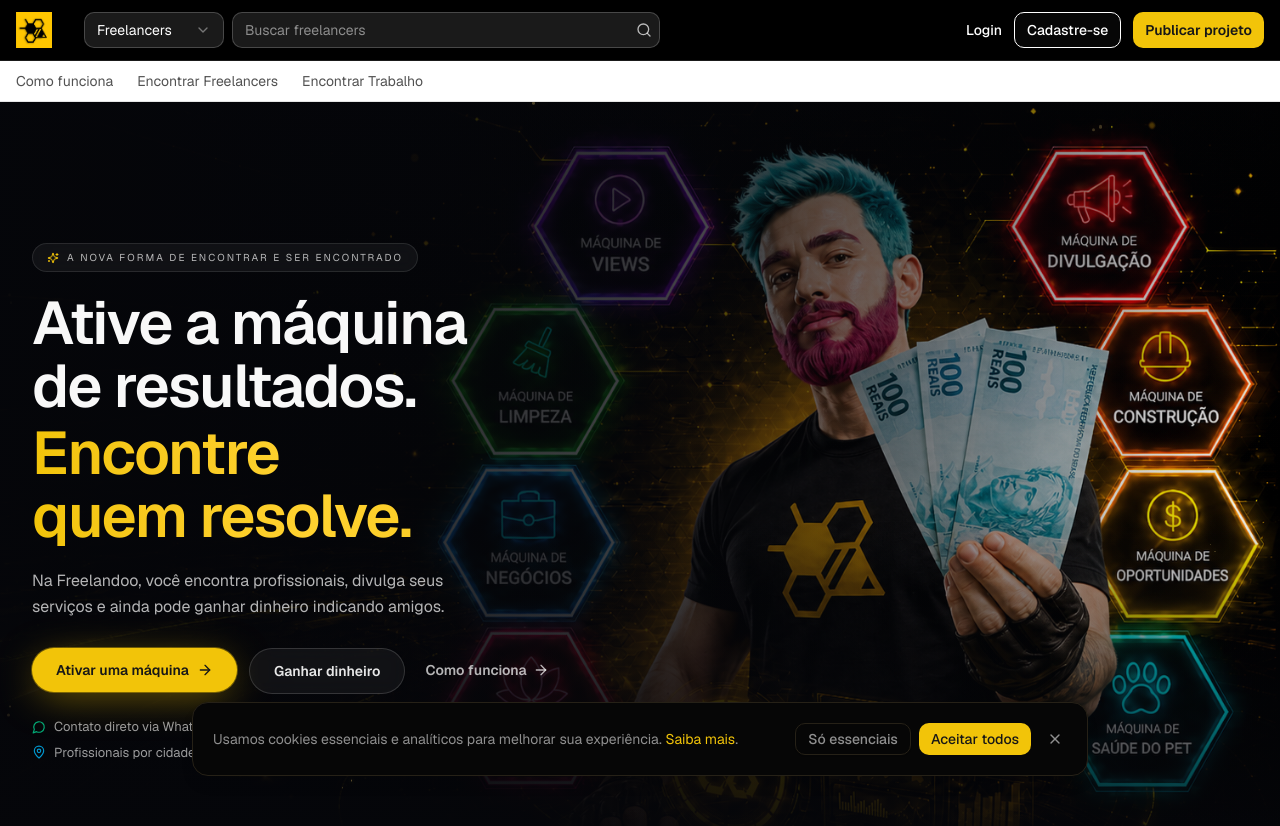
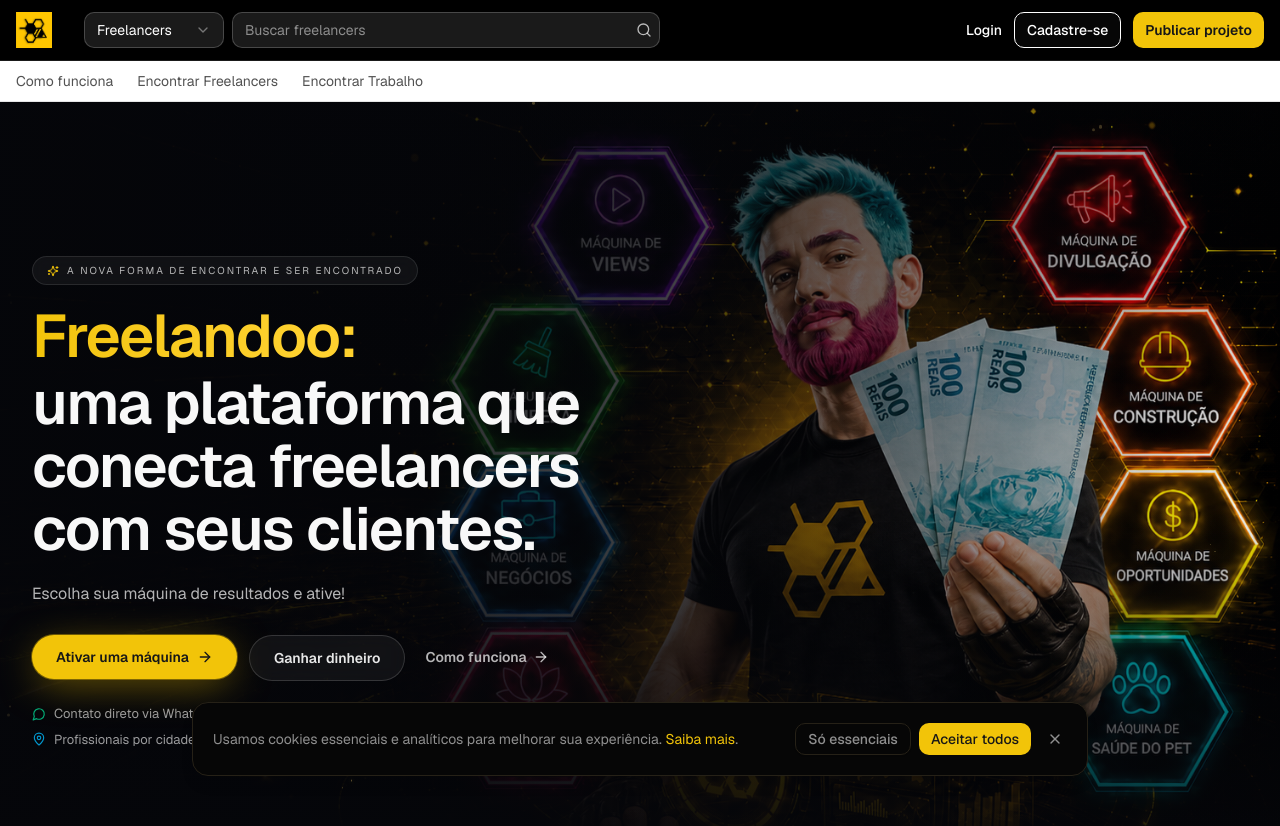
Before and after one commit to freelandoo/freelandoo-frontend, a Next.js app: page / in a window 1280 px wide. Shown: the top 826 px of the page. Built offline with nearby package versions, Linux system fonts and the light colour scheme; no server answers.

Commit message:
copy(hero): nova headline 'Freelandoo: plataforma que conecta...' + subtexto curto

```diff
--- a/components/home/machines/hero-section.tsx
+++ b/components/home/machines/hero-section.tsx
@@ -45,10 +45,10 @@ export function HeroSection() {
           <AnimatedHeadline
             className="text-balance text-3xl leading-[1.05] sm:text-4xl md:text-5xl lg:text-6xl"
             lines={[
-              "Ative a máquina de resultados.",
-              "Encontre quem resolve.",
+              "Freelandoo:",
+              "uma plataforma que conecta freelancers com seus clientes.",
             ]}
-            highlightIndex={1}
+            highlightIndex={0}
             highlightClassName="bg-gradient-to-r from-primary via-amber-300 to-primary bg-clip-text text-transparent"
           />
 
@@ -58,7 +58,7 @@ export function HeroSection() {
             transition={{ duration: 0.8, delay: 0.5 }}
             className="mt-5 max-w-md text-pretty text-sm text-white/70 md:text-base md:leading-relaxed"
           >
-            Na Freelandoo, você encontra profissionais, divulga seus serviços e ainda pode ganhar dinheiro indicando amigos.
+            Escolha sua máquina de resultados e ative!
           </motion.p>
 
           <motion.div
```
